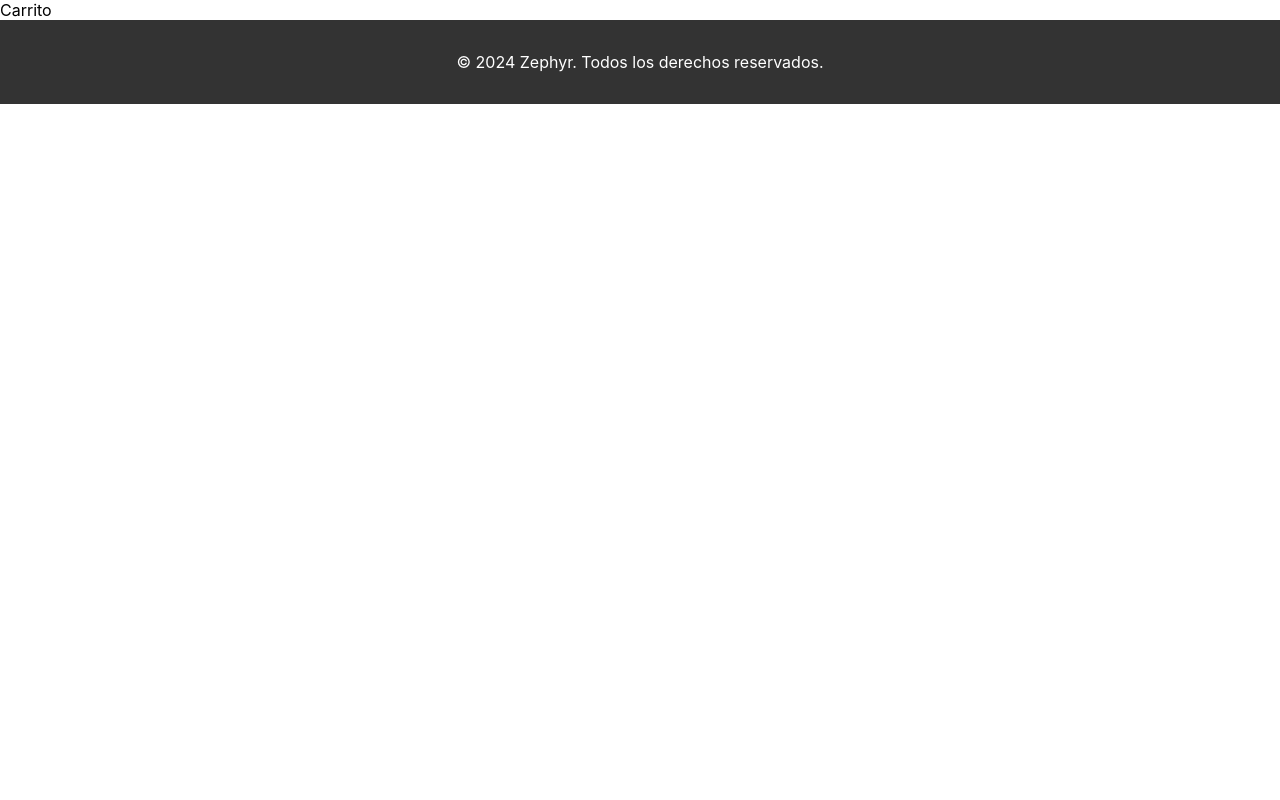
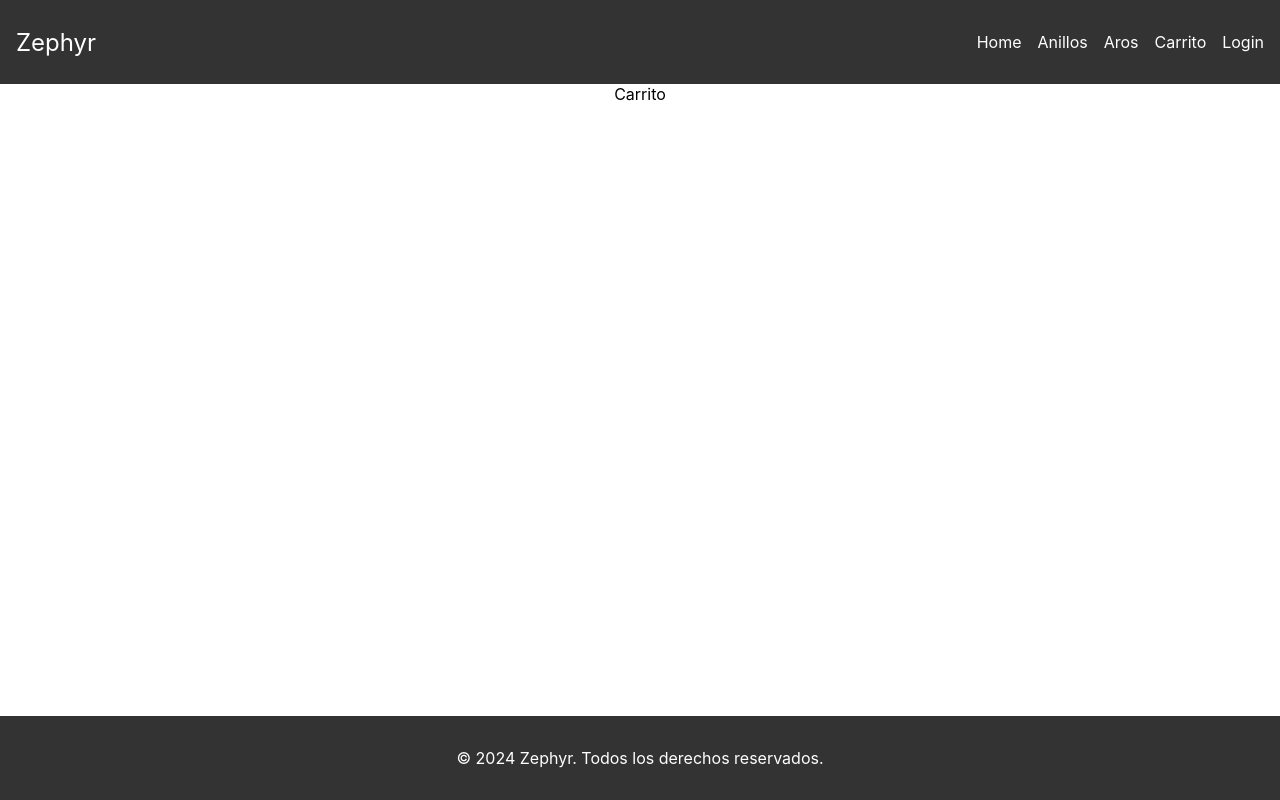
Before and after one commit to etec-programacion-3/2024-frontend-Inaki-Gongora, a React (Create React App) app: page /carrito in a window 1280 px wide. Built offline with nearby package versions, Linux system fonts and the light colour scheme.

Commit message:
25-09-24 Header

```diff
--- a/src/App.css
+++ b/src/App.css
@@ -80,3 +80,38 @@ footer {
   padding: 1rem;
   margin-top: auto; /* Esto asegura que el footer se quede al final */
 }
+
+/* Estilos para el header */
+
+.header {
+  background-color: #333;
+  color: white;
+  padding: 1rem;
+}
+
+.navbar {
+  display: flex;
+  justify-content: space-between;
+  align-items: center;
+}
+
+.navbar-brand {
+  font-size: 1.5rem;
+  color: white;
+  text-decoration: none;
+}
+
+.navbar-links {
+  list-style: none;
+  display: flex;
+  gap: 1rem;
+}
+
+.navbar-links li a {
+  color: white;
+  text-decoration: none;
+}
+
+.navbar-links li a:hover {
+  text-decoration: underline;
+}
--- a/src/App.js
+++ b/src/App.js
@@ -11,9 +11,12 @@ import Registro from './pages/Usuario/Registro';
 import NotFound from './pages/NotFound/NotFound';
 import ProductoDetalle from './pages/ProductoDetalle/ProductoDetalle';
 import Footer from './components/layout/Footer';
+import Header from './components/Header.js';
 function App() {
   return (
     <Router>
+      <div className='App'>
+        <Header></Header>
         <Routes>
           <Route path="/" element={<Home />} />
           <Route path="/anillos" element={<Anillos />} />
@@ -25,6 +28,7 @@ function App() {
           <Route path="*" element={<NotFound />} />
         </Routes>
         <Footer></Footer>
+      </div>
     </Router>
   );
 }
--- /dev/null
+++ b/src/components/Header.js
@@ -0,0 +1,21 @@
+import React from 'react';
+import { Link } from 'react-router-dom';
+
+const Header = () => {
+  return (
+    <header className="header">
+      <nav className="navbar">
+        <Link to="/" className="navbar-brand">Zephyr</Link>
+        <ul className="navbar-links">
+          <li><Link to="/">Home</Link></li>
+          <li><Link to="/anillos">Anillos</Link></li>
+          <li><Link to="/aros">Aros</Link></li>
+          <li><Link to="/carrito">Carrito</Link></li>
+          <li><Link to="/login">Login</Link></li>
+        </ul>
+      </nav>
+    </header>
+  );
+};
+
+export default Header;
```
Lines whose indentation alone changed are shown as unchanged.
